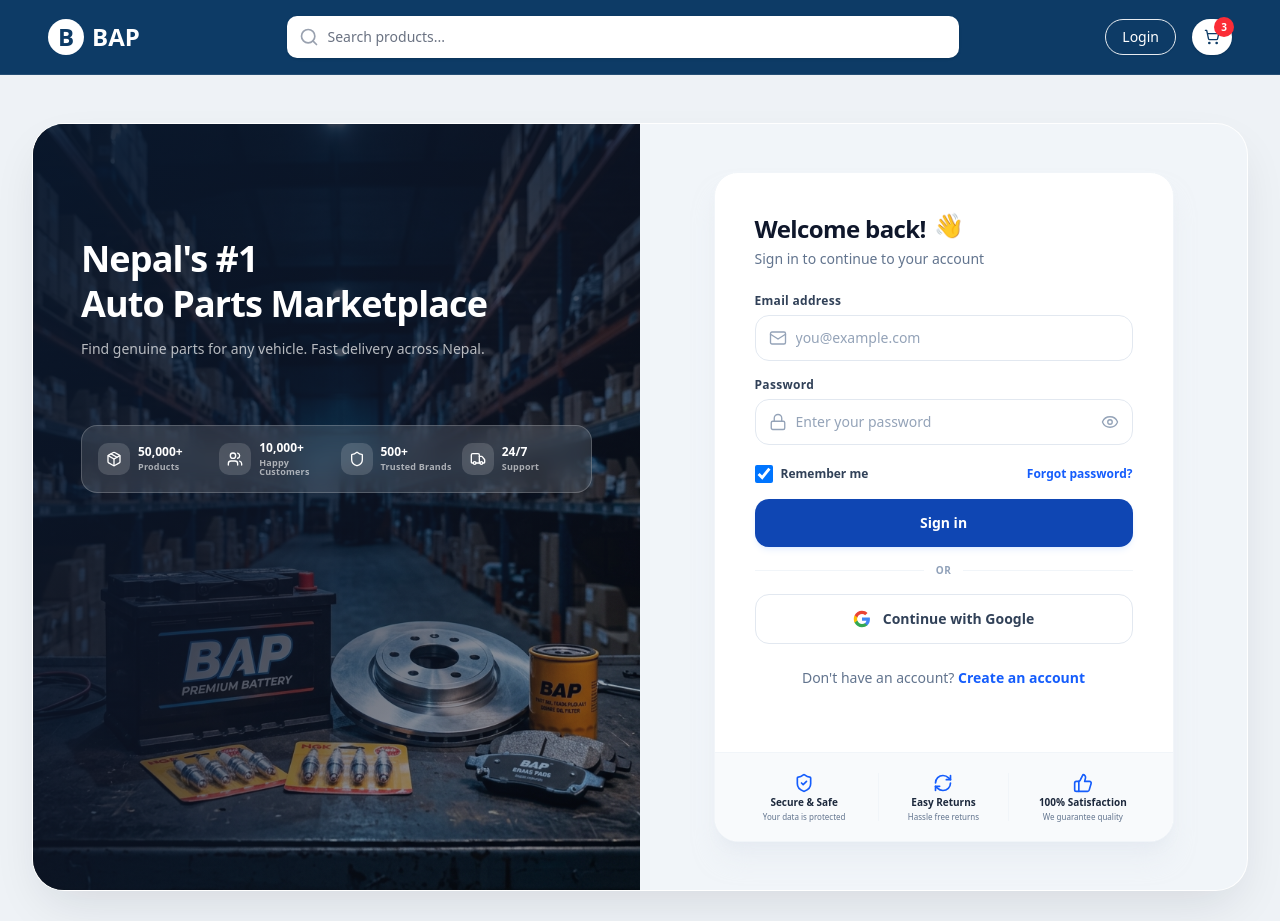
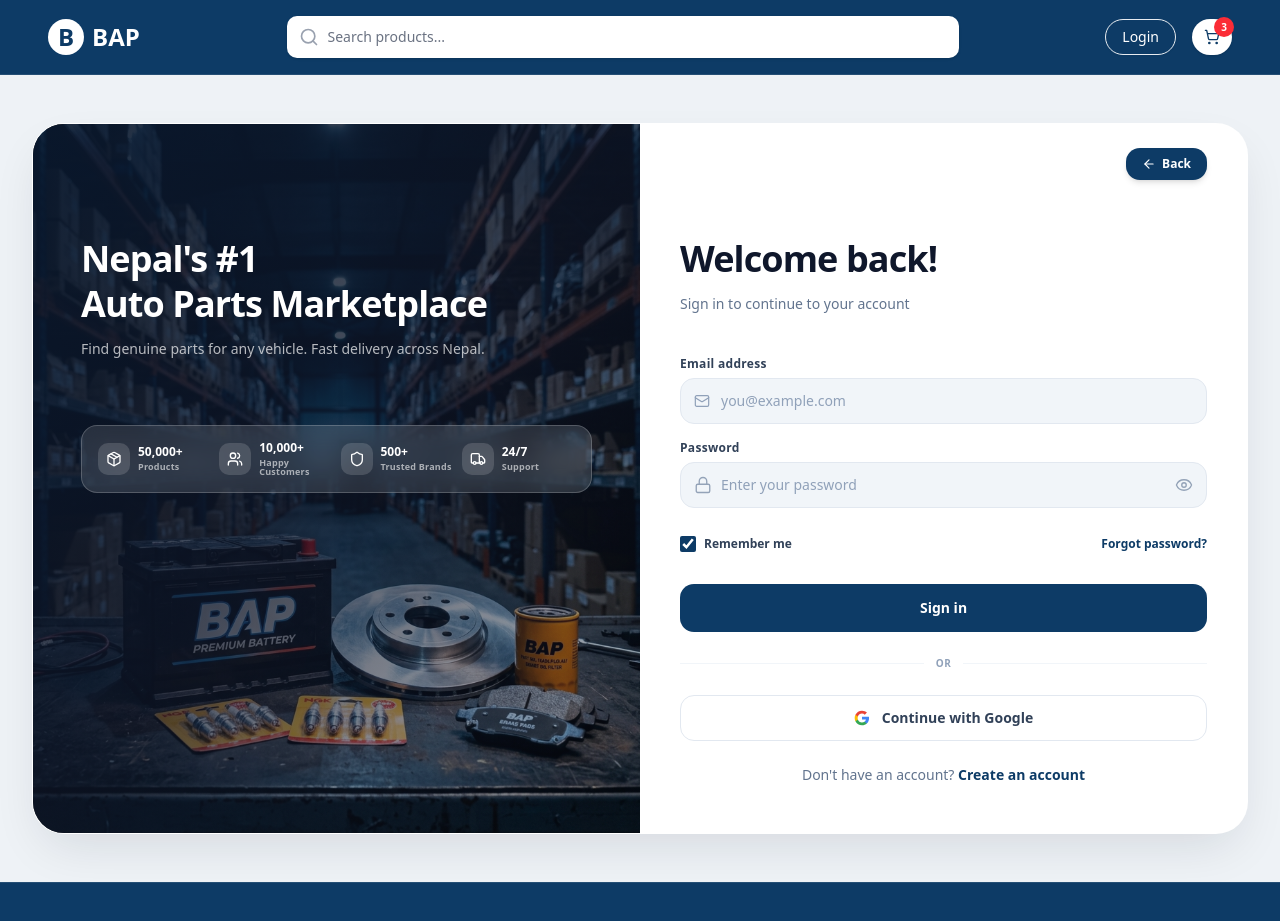
Before and after one commit to NabinNS/bap, a Next.js app in the folder apps/web/: page /login in a window 1280 px wide. Shown: the top 921 px of the page. Built offline with nearby package versions, Linux system fonts and the light colour scheme.

Commit message:
refactor: redesign login page layout and update input component styles

```diff
--- a/apps/web/src/app/(store)/login/PasswordInput.tsx
+++ b/apps/web/src/app/(store)/login/PasswordInput.tsx
@@ -19,7 +19,7 @@
         autoComplete="current-password"
         required
         placeholder="Enter your password"
-        className="w-full rounded-xl border border-[#E2E8F0] bg-white pl-10 pr-11 py-3 text-sm text-[#1E293B] placeholder:text-[#94A3B8] focus:border-[#2563EB] focus:outline-none focus:ring-4 focus:ring-[#2563EB]/10 transition-all"
+        className="w-full rounded-xl border border-slate-200 bg-slate-100 pl-10 pr-11 py-3 text-sm text-slate-900 placeholder:text-slate-400 focus:border-primary focus:bg-white focus:outline-none focus:ring-4 focus:ring-primary/10 transition-all"
       />
       <button
         type="button"
--- a/apps/web/src/app/(store)/login/page.tsx
+++ b/apps/web/src/app/(store)/login/page.tsx
@@ -9,7 +9,8 @@
   Users,
   Shield,
   RefreshCw,
-  ThumbsUp
+  ThumbsUp,
+  ArrowLeft
 } from "lucide-react";
 import PasswordInput from "./PasswordInput";
 
@@ -96,35 +97,41 @@
         </div>
 
         {/* ── RIGHT PANEL ── */}
-        <div className="flex w-full lg:w-1/2 flex-col justify-center bg-[#F1F5F9] px-6 py-8 lg:p-12">
-          <div className="w-full max-w-[460px] mx-auto bg-white rounded-3xl shadow-xl shadow-slate-200/50 border border-slate-100 overflow-hidden">
-            {/* Card Content */}
-            <div className="p-8 lg:p-10 pb-0">
-              {/* Heading */}
-              <div className="space-y-1">
-                <h2 className="text-2xl font-black text-slate-900 tracking-tight flex items-center gap-2">
-                  Welcome back! <span className="animate-bounce">👋</span>
+        <div className="flex w-full lg:w-1/2 flex-col bg-white px-10 xl:px-10 pt-12 pb-12 relative">
+
+          {/* Back button at the top right */}
+          <div className="absolute top-6 right-10 z-20">
+            <Link
+              href="/"
+              className="flex items-center gap-1.5 text-xs font-bold text-white bg-primary hover:bg-primary/90 transition-all px-4 py-2 rounded-xl shadow-md hover:shadow-lg hover:-translate-y-0.5 active:translate-y-0 cursor-pointer"
+            >
+              <ArrowLeft className="h-3.5 w-3.5" />
+              <span>Back</span>
+            </Link>
+          </div>
+
+          {/* Top content wrapper to match Left Panel layout */}
+          <div className="space-y-6 mt-16">
+            {/* Heading aligned with Left Panel's heading */}
+            <div className="space-y-3">
+              <h2 className="text-4xl font-extrabold leading-tight tracking-tight text-slate-900">
+                Welcome back!
               </h2>
-                <p className="text-slate-500 text-sm">
+              <p className="text-slate-500 text-sm max-w-md leading-relaxed">
                 Sign in to continue to your account
               </p>
             </div>
 
-              {/* Form */}
-              <form className="space-y-4 mt-6" noValidate>
-                {/* Email */}
+            {/* Form starting at the same level as the Left Panel's info/stats card */}
+            <form className="flex flex-col mt-10" noValidate>
+              {/* Fields */}
+              <div className="space-y-4">
                 <div className="space-y-1.5">
-                  <label
-                    htmlFor="email"
-                    className="block text-xs font-bold text-slate-700 tracking-wide"
-                  >
+                  <label htmlFor="email" className="block text-xs font-bold text-slate-700 tracking-wide">
                     Email address
                   </label>
                   <div className="relative">
-                    <Mail
-                      className="absolute left-3.5 top-1/2 -translate-y-1/2 h-4.5 w-4.5 text-[#94A3B8]"
-                      strokeWidth={1.8}
-                    />
+                    <Mail className="absolute left-3.5 top-1/2 -translate-y-1/2 h-4 w-4 text-slate-400" strokeWidth={1.8} />
                     <input
                       id="email"
                       name="email"
@@ -132,51 +139,40 @@
                       autoComplete="email"
                       required
                       placeholder="you@example.com"
-                      className="w-full rounded-xl border border-[#E2E8F0] bg-white pl-10 pr-4 py-3 text-sm text-[#1E293B] placeholder:text-[#94A3B8] focus:border-[#2563EB] focus:outline-none focus:ring-4 focus:ring-[#2563EB]/10 transition-all"
+                      className="w-full rounded-xl border border-slate-200 bg-slate-100 pl-10 pr-4 py-3 text-sm text-slate-900 placeholder:text-slate-400 focus:border-primary focus:bg-white focus:outline-none focus:ring-4 focus:ring-primary/10 transition-all"
                     />
                   </div>
                 </div>
 
-                {/* Password */}
                 <div className="space-y-1.5">
-                  <label
-                    htmlFor="password"
-                    className="block text-xs font-bold text-slate-700 tracking-wide"
-                  >
+                  <label htmlFor="password" className="block text-xs font-bold text-slate-700 tracking-wide">
                     Password
                   </label>
                   <PasswordInput />
                 </div>
 
-                {/* Remember Me & Forgot Password */}
-                <div className="flex items-center justify-between pt-1">
+                <div className="flex items-center justify-between pt-3">
                   <label className="flex items-center gap-2 text-xs font-semibold text-slate-700 cursor-pointer">
-                    <input
-                      type="checkbox"
-                      defaultChecked
-                      className="h-4.5 w-4.5 rounded border-slate-300 text-blue-600 focus:ring-blue-500/20 transition-all"
-                    />
+                    <input type="checkbox" defaultChecked className="h-4 w-4 rounded border-slate-300 accent-primary cursor-pointer" />
                     <span>Remember me</span>
                   </label>
-                  <Link
-                    href="/forgot-password"
-                    className="text-xs font-semibold text-blue-600 hover:text-blue-700 transition-colors"
-                  >
+                  <Link href="/forgot-password" className="text-xs font-semibold text-primary hover:text-primary/80 transition-colors">
                     Forgot password?
                   </Link>
                 </div>
+              </div>
 
-                {/* Sign in Button */}
+              {/* Button */}
               <button
                 type="submit"
-                  className="w-full rounded-xl py-3.5 text-sm font-bold text-white bg-[#0f46b3] hover:bg-[#0c3993] hover:-translate-y-0.5 active:translate-y-0 transition-all duration-150 shadow-md shadow-blue-500/10 cursor-pointer"
+                className="w-full rounded-xl py-3.5 text-sm font-bold text-white bg-primary hover:bg-primary/90 hover:-translate-y-0.5 active:translate-y-0 transition-all duration-150 cursor-pointer mt-8"
               >
                 Sign in
               </button>
             </form>
 
             {/* Divider */}
-              <div className="flex items-center gap-3 py-4">
+            <div className="flex items-center gap-3">
               <div className="h-px flex-1 bg-slate-100" />
               <span className="text-[10px] font-bold text-slate-400 tracking-wider">OR</span>
               <div className="h-px flex-1 bg-slate-100" />
@@ -185,9 +181,9 @@
             {/* Google Button */}
             <button
               type="button"
-                className="w-full flex items-center justify-center gap-3 rounded-xl border border-slate-200 bg-white py-3.5 text-sm font-semibold text-slate-700 hover:bg-slate-50 transition-all cursor-pointer"
+              className="w-full flex items-center justify-center gap-3 rounded-xl border border-slate-200 bg-white py-3 text-sm font-semibold text-slate-700 hover:bg-slate-50 hover:border-slate-300 transition-all cursor-pointer"
             >
-                <svg className="h-4.5 w-4.5 shrink-0" viewBox="0 0 24 24">
+              <svg className="h-4 w-4 shrink-0" viewBox="0 0 24 24">
                 <path fill="#4285F4" d="M22.56 12.25c0-.78-.07-1.53-.2-2.25H12v4.26h5.92c-.26 1.37-1.04 2.53-2.21 3.31v2.77h3.57c2.08-1.92 3.28-4.74 3.28-8.09z" />
                 <path fill="#34A853" d="M12 23c2.97 0 5.46-.98 7.28-2.66l-3.57-2.77c-.98.66-2.23 1.06-3.71 1.06-2.86 0-5.29-1.93-6.16-4.53H2.18v2.84C3.99 20.53 7.7 23 12 23z" />
                 <path fill="#FBBC05" d="M5.84 14.09c-.22-.66-.35-1.36-.35-2.09s.13-1.43.35-2.09V7.07H2.18C1.43 8.55 1 10.22 1 12s.43 3.45 1.18 4.93l3.66-2.84z" />
@@ -197,35 +193,12 @@
             </button>
 
             {/* Register Link */}
-              <p className="text-center text-sm text-slate-500 py-6">
+            <p className="text-center text-sm text-slate-500">
               Don&apos;t have an account?{" "}
-                <Link
-                  href="/register"
-                  className="font-bold text-blue-600 hover:text-blue-700 transition-colors"
-                >
+              <Link href="/register" className="font-bold text-primary hover:text-primary/80 transition-colors">
                 Create an account
               </Link>
             </p>
-            </div>
-
-            {/* Bottom trust footer within the card */}
-            <div className="bg-[#F8FAFC] border-t border-slate-100 px-6 py-5 grid grid-cols-3 gap-2 text-center">
-              <div className="flex flex-col items-center gap-1">
-                <ShieldCheck className="h-5 w-5 text-blue-600" />
-                <span className="text-[10px] font-bold text-slate-800 leading-none">Secure & Safe</span>
-                <span className="text-[8px] text-slate-500 leading-none mt-0.5">Your data is protected</span>
-              </div>
-              <div className="flex flex-col items-center gap-1 border-x border-slate-100">
-                <RefreshCw className="h-5 w-5 text-blue-600" />
-                <span className="text-[10px] font-bold text-slate-800 leading-none">Easy Returns</span>
-                <span className="text-[8px] text-slate-500 leading-none mt-0.5">Hassle free returns</span>
-              </div>
-              <div className="flex flex-col items-center gap-1">
-                <ThumbsUp className="h-5 w-5 text-blue-600" />
-                <span className="text-[10px] font-bold text-slate-800 leading-none">100% Satisfaction</span>
-                <span className="text-[8px] text-slate-500 leading-none mt-0.5">We guarantee quality</span>
-              </div>
-            </div>
           </div>
         </div>
       </div>
--- a/apps/web/src/app/globals.css
+++ b/apps/web/src/app/globals.css
@@ -5,8 +5,8 @@
 @theme inline {
   --color-background: var(--background);
   --color-foreground: var(--foreground);
-  --font-sans: var(--font-geist-sans);
-  --font-mono: var(--font-geist-mono);
+  --font-sans: var(--font-plus-jakarta), var(--font-noto-devanagari);
+  --font-mono: var(--font-plus-jakarta);
   --color-sidebar-ring: var(--sidebar-ring);
   --color-sidebar-border: var(--sidebar-border);
   --color-sidebar-accent-foreground: var(--sidebar-accent-foreground);
--- a/apps/web/src/app/layout.tsx
+++ b/apps/web/src/app/layout.tsx
@@ -1,15 +1,16 @@
 import type { Metadata } from "next";
-import { Geist, Geist_Mono } from "next/font/google";
+import { Plus_Jakarta_Sans, Noto_Sans_Devanagari } from "next/font/google";
 import "./globals.css";
 
-const geistSans = Geist({
-  variable: "--font-geist-sans",
+const plusJakarta = Plus_Jakarta_Sans({
+  variable: "--font-plus-jakarta",
   subsets: ["latin"],
 });
 
-const geistMono = Geist_Mono({
-  variable: "--font-geist-mono",
-  subsets: ["latin"],
+const notoDevanagari = Noto_Sans_Devanagari({
+  variable: "--font-noto-devanagari",
+  subsets: ["devanagari"],
+  weight: ["400", "500", "600", "700", "800", "900"],
 });
 
 export const metadata: Metadata = {
@@ -24,9 +25,7 @@
 }>) {
   return (
     <html lang="en">
-      <body
-        className={`${geistSans.variable} ${geistMono.variable} antialiased`}
-      >
+      <body className={`${plusJakarta.variable} ${notoDevanagari.variable} antialiased`}>
         {children}
       </body>
     </html>
```
Lines whose indentation alone changed are shown as unchanged.
